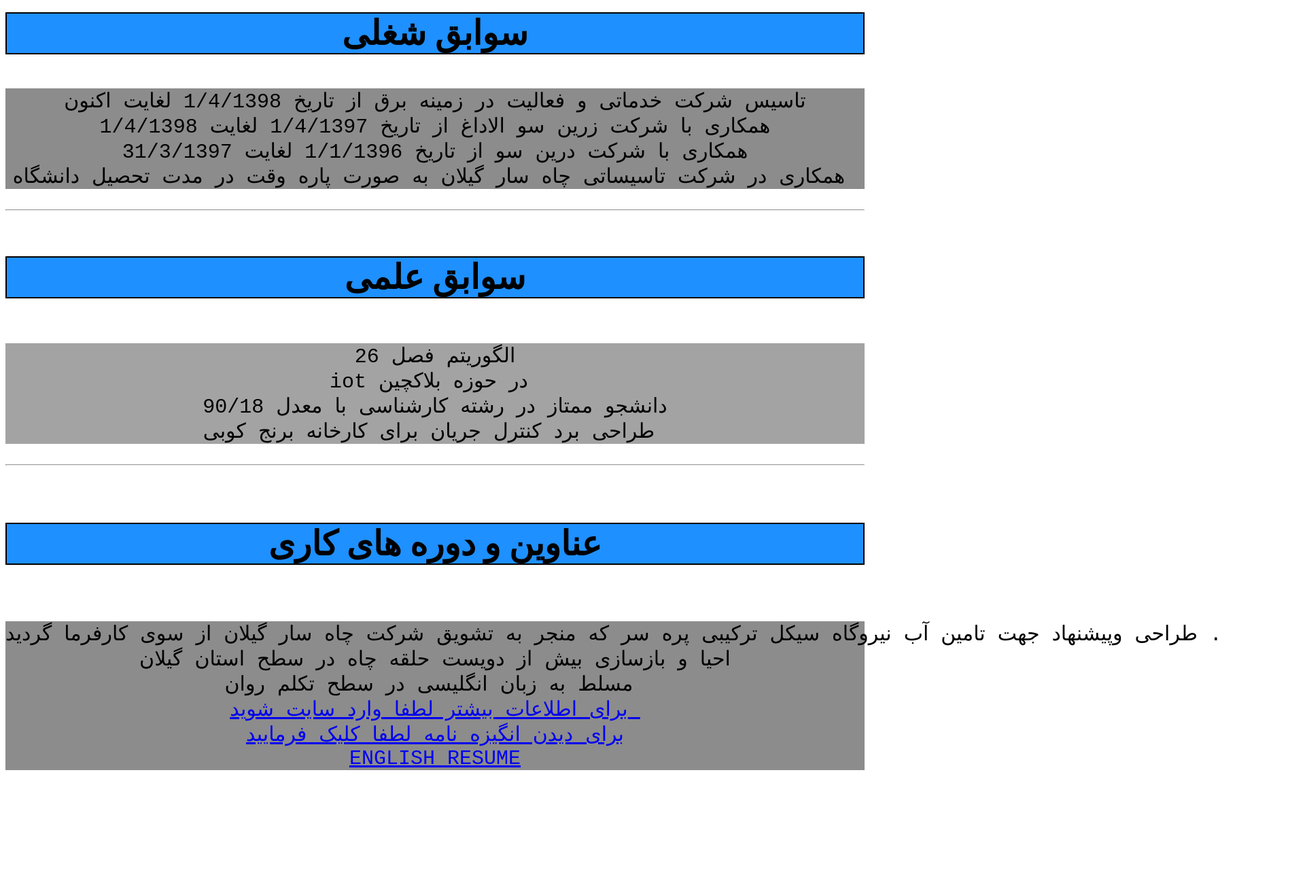
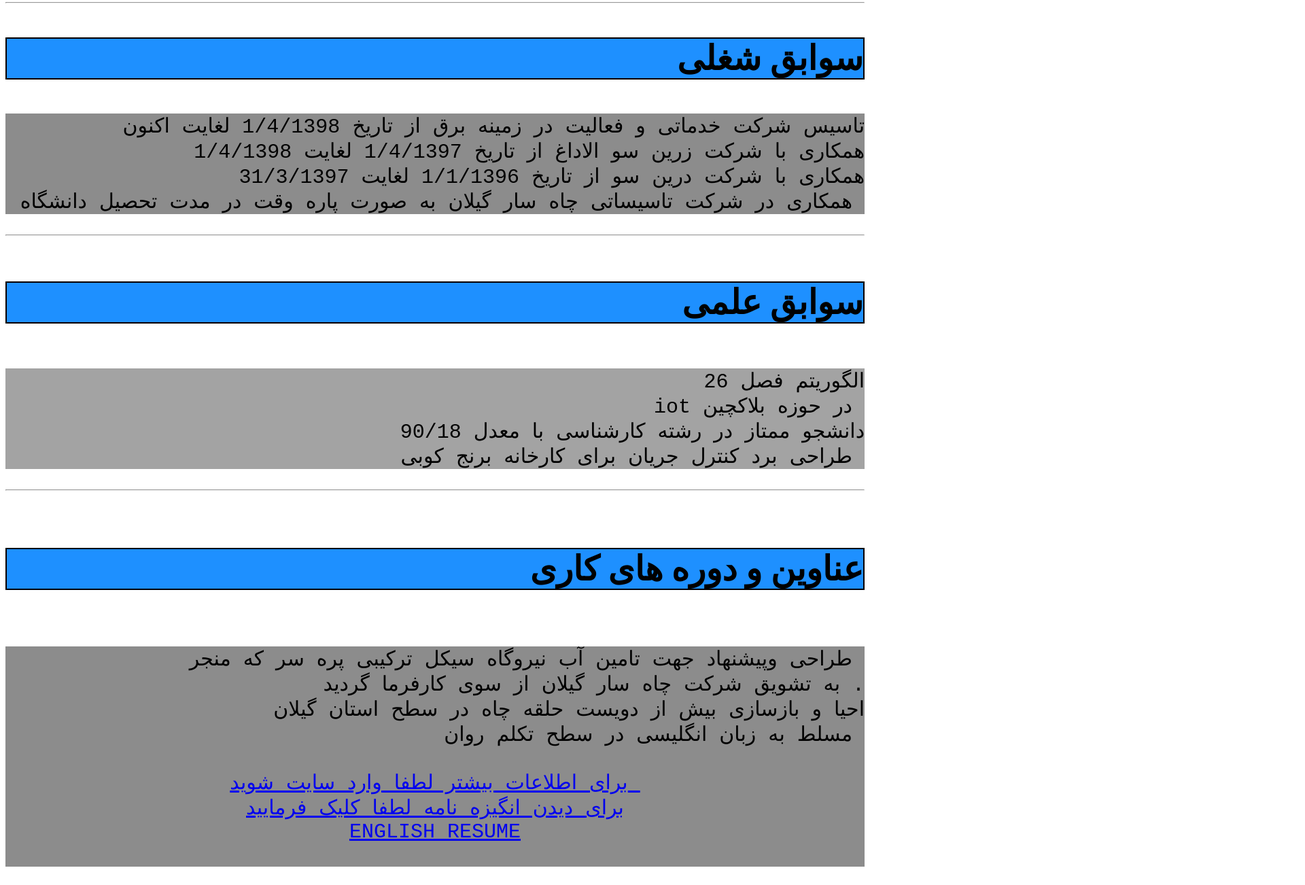
Before and after one commit to alireza-khajehgee/khajehgee-resume, a plain HTML site: page index.html in a window 1280 px wide. Shown: the part 1076-2378 px from the top of the page at 68% size, 1920 px wide, since content can reach past the window. Before the commit the page ends 2239 px from the top, so only its background shows below. Drawn offline with Linux system fonts and the light colour scheme.

Commit message:
Update index.html

```diff
--- a/index.html
+++ b/index.html
@@ -12,13 +12,14 @@
 علیرضا خواجه گی
 <img src="khajehgee.jpg" alt="my picture" width=200 hight=250>
 متولد 1376 مجرد و ساکن رشت هستم شماره تماس تلفن همراه :09116707507
-من معتقدم اهمیت به کیفیت کار شاید در یک یا حتی چند پروژه منفعت مالی را کاهش دهد اما در دراز مدت مطمئنا" و بدون شک باعث سود دهی بیشتر است
+من معتقدم اهمیت به کیفیت کار شاید در یک یا حتی چند پروژه
+ منفعت مالی را کاهش دهد اما در دراز مدت مطمئنا" و بدون شک باعث سود دهی بیشتر است
 <p>about me  <abbr title=" Iranian Electronic Engineer">IEE</abbr>  , <abbr title=" Iranian Lnaguage Institute">ILI</abbr>  keep your Mouse pointer on it</p>
 </pre>
 
 <hr>
-<h2 style="background-color:dodgerblue;border:2px solid black;font-size:50px;text-align:center;">مدارک تحصیلی</h2>
-<pre style="background-color:rgba( 140, 140, 140, 0.8);font-size:30px;text-align:center;">
+<h2 style="background-color:dodgerblue;border:2px solid black;font-size:50px;text-align:right;">مدارک تحصیلی</h2>
+<pre style="background-color:rgba( 140, 140, 140, 0.8);font-size:30px;text-align:right;">
 دیپلم تعمیر و نگه داری ماشین های الکتریکی از دبیرستان نور دانش رشت
 کاردانی الکترونیک عمومی از دانشگاه آزاد واحد فومن
 کارشناسی تکنولوژی الکترونیک از دانشگاه آزاد واحد فومن وشفت
@@ -27,30 +28,33 @@
 دانشجوی رشته نرم افزار کامپیوتر دانشگاه پیام نور شهر ری
 </pre>
 <hr>
-<h3 style="background-color:dodgerblue;border:2px solid black;font-size:50px;text-align:center;">سوابق شغلی</h3>
-<pre style="background-color:rgb( 140, 140, 140);font-size:30px;text-align:center;">
+<h3 style="background-color:dodgerblue;border:2px solid black;font-size:50px;text-align:right;">سوابق شغلی</h3>
+<pre style="background-color:rgb( 140, 140, 140);font-size:30px;text-align:right;">
 تاسیس شرکت خدماتی و فعالیت در زمینه برق از تاریخ 1/4/1398 لغایت اکنون
 همکاری با شرکت زرین سو الاداغ از تاریخ 1/4/1397 لغایت 1/4/1398
 همکاری با شرکت درین سو از تاریخ 1/1/1396 لغایت 31/3/1397
 همکاری در شرکت تاسیساتی چاه سار گیلان به صورت پاره وقت در مدت تحصیل دانشگاه
 </pre>
 <hr>
-<h4 style="background-color:dodgerblue;border:2px solid black;font-size:50px;text-align:center;">سوابق علمی </h4>
-<pre style="background-color:rgba( 140, 140, 140, 0.8);font-size:30px;text-align:center;">
+<h4 style="background-color:dodgerblue;border:2px solid black;font-size:50px;text-align:right;">سوابق علمی </h4>
+<pre style="background-color:rgba( 140, 140, 140, 0.8);font-size:30px;text-align:right;">
 الگوریتم فصل 26
 iot در حوزه بلاکچین
 دانشجو ممتاز در رشته کارشناسی با معدل 90/18
 طراحی برد کنترل جریان برای کارخانه برنج کوبی
 </pre>
 <hr>
-<h5 style="background-color:dodgerblue;border:2px solid black;font-size:50px;text-align:center;">عناوین و دوره های کاری </h5>
-<pre style="background-color:rgb( 140, 140, 140);font-size:30px;text-align:center;">
-طراحی وپیشنهاد جهت تامین آب نیروگاه سیکل ترکیبی پره سر که منجر به تشویق شرکت چاه سار گیلان از سوی کارفرما گردید .
+<h5 style="background-color:dodgerblue;border:2px solid black;font-size:50px;text-align:right;">عناوین و دوره های کاری </h5>
+<pre style="background-color:rgb( 140, 140, 140);font-size:30px;text-align:right;">
+طراحی وپیشنهاد جهت تامین آب نیروگاه سیکل ترکیبی پره سر که منجر
+به تشویق شرکت چاه سار گیلان از سوی کارفرما گردید .
 احیا و بازسازی بیش از دویست حلقه چاه در سطح استان گیلان
 مسلط به زبان انگلیسی در سطح تکلم روان
+<center>
 <a href="https://alireza-khajehgee.github.io/">برای اطلاعات بیشتر لطفا وارد سایت شوید </a>
 <a href="https://alireza-khajehgee.github.io/khajehgee-sop/">برای دیدن انگیزه نامه لطفا کلیک فرمایید</a>
 <a href="english resume.html">ENGLISH RESUME</a>
+</center>
 </pre>
 
 </body>
```
